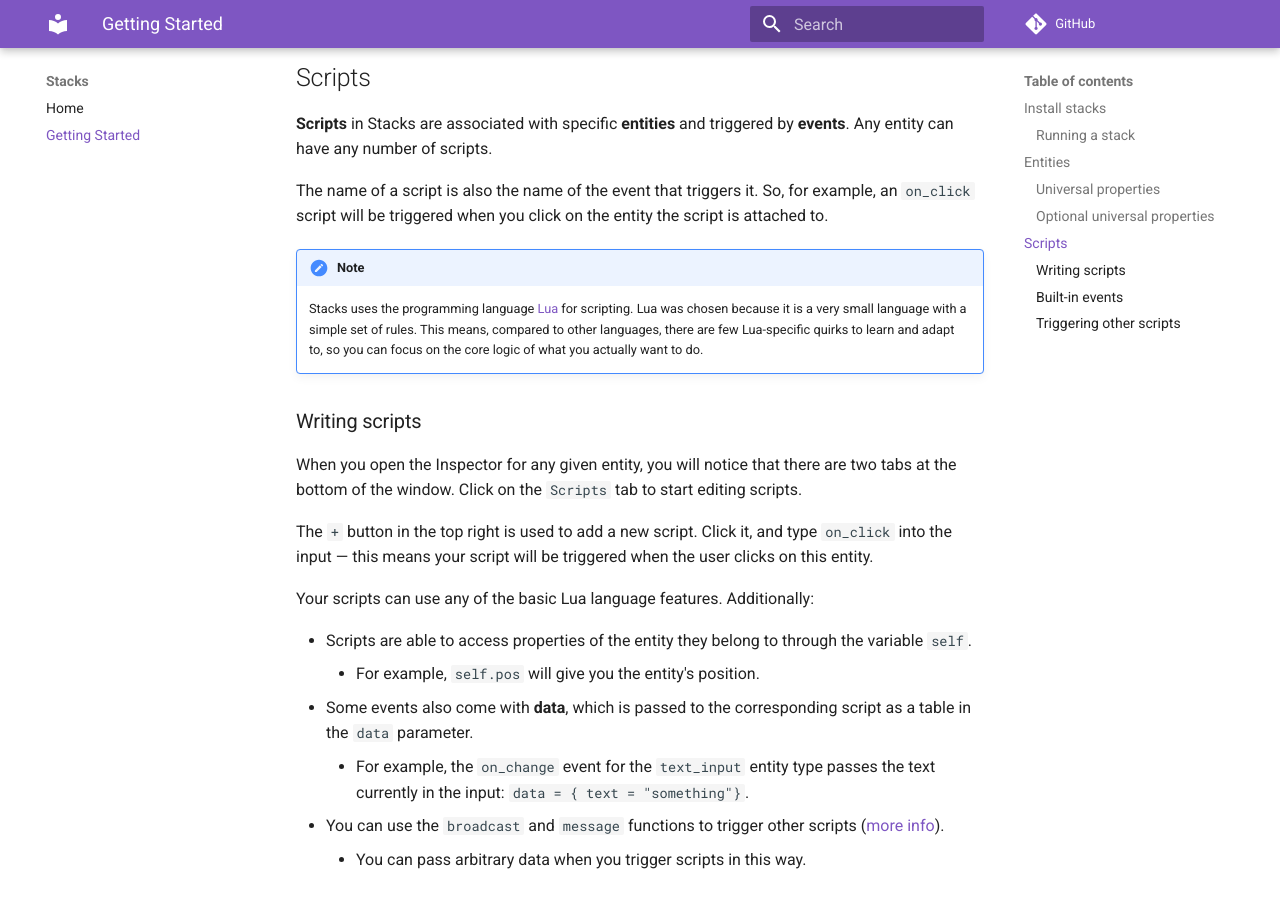
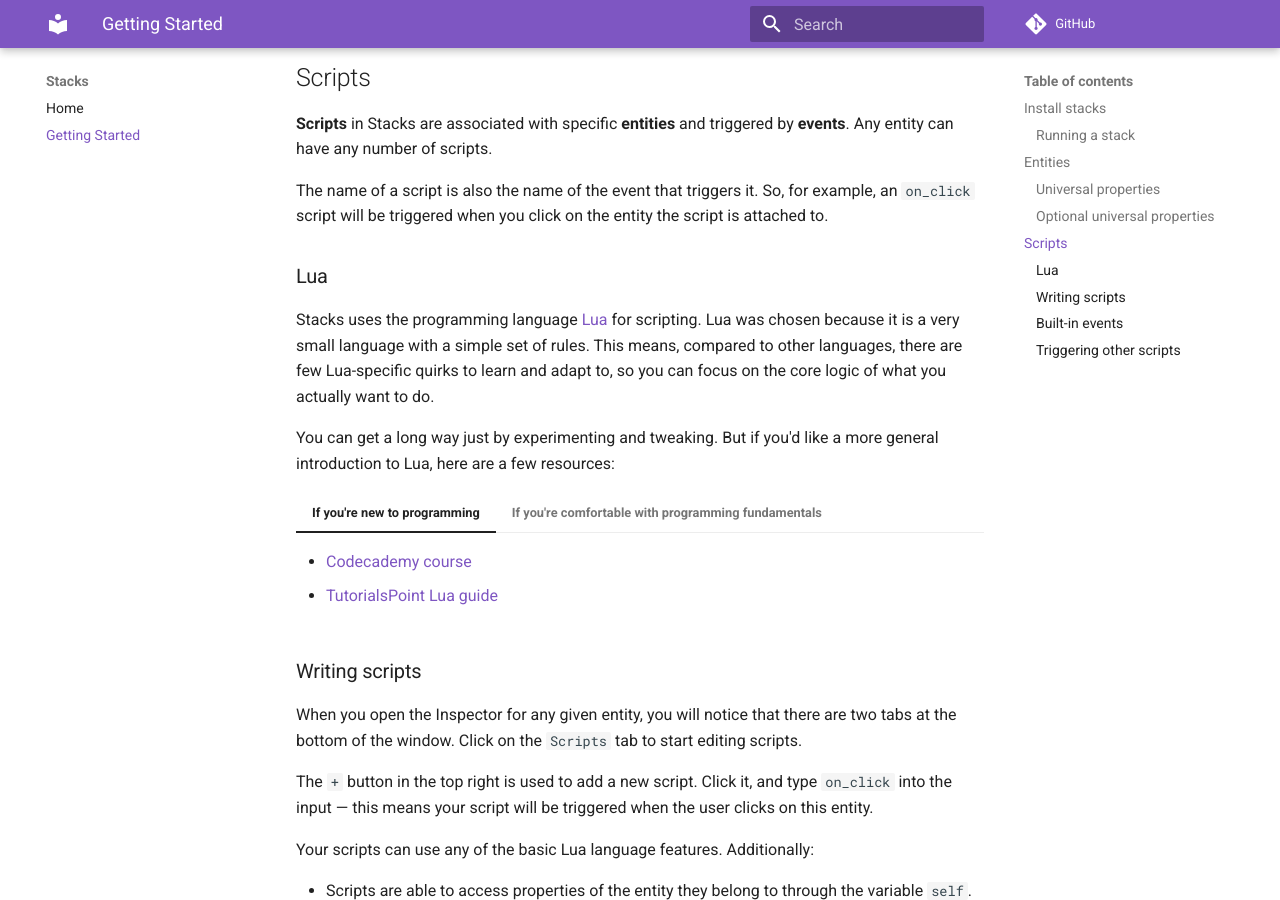
Before and after one commit to moritree/stacks, an MkDocs documentation site: the page built from docs/getting-started.md, in a window 1280 px wide and 900 px high, scrolled down 1582 px. Built offline with MkDocs 1.6.1 and Material for MkDocs 9.7.7, drawn with Linux system fonts in a browser that asks for light colours; comment, search, counter and statistics services are not loaded.

Commit message:
Add a little section with Lua resources

```diff
--- a/docs/getting-started.md
+++ b/docs/getting-started.md
@@ -65,10 +65,23 @@ Any entity can have any number of scripts.
 The name of a script is also the name of the event that triggers it. So, for example, an `on_click` script will be
 triggered when you click on the entity the script is attached to.
 
-!!! Note
-    Stacks uses the programming language [Lua](https://www.lua.org/) for scripting. Lua was chosen because it is a very
-    small language with a simple set of rules. This means, compared to other languages, there are few Lua-specific
-    quirks to learn and adapt to, so you can focus on the core logic of what you actually want to do.
+### Lua
+Stacks uses the programming language [Lua](https://www.lua.org/) for scripting. Lua was chosen because it is a very
+small language with a simple set of rules. This means, compared to other languages, there are few Lua-specific quirks to
+learn and adapt to, so you can focus on the core logic of what you actually want to do.
+
+You can get a long way just by experimenting and tweaking.
+But if you'd like a more general introduction to Lua, here are a few resources:
+
+=== "If you're new to programming"
+    - [Codecademy course](https://www.codecademy.com/learn/learn-lua)
+    - [TutorialsPoint Lua guide](https://www.tutorialspoint.com/lua/index.htm)
+=== "If you're comfortable with programming fundamentals"
+    - [Learn Lua in Y minutes](https://learnxinyminutes.com/lua/): Information dense code-example based summary.
+    - [Lua for Programmers](https://ebens.me/posts/lua-for-programmers-part-1/): A four-part guide aimed at people
+      who already know how to program.
+    - [Programming in Lua (1ed)](https://www.lua.org/pil/contents.html): The Official Book.
+      Written by Lua's chief architect.
 
 ### Writing scripts
 When you open the Inspector for any given entity, you will notice that there are two tabs at the bottom of the window.
```
